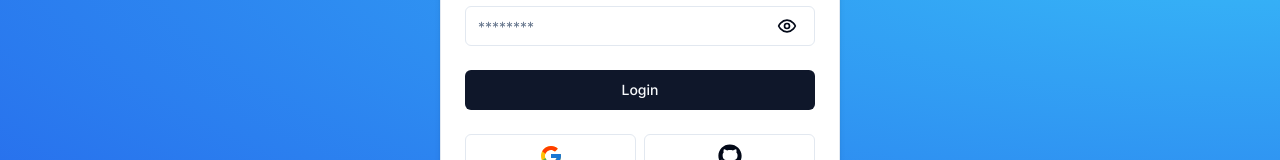
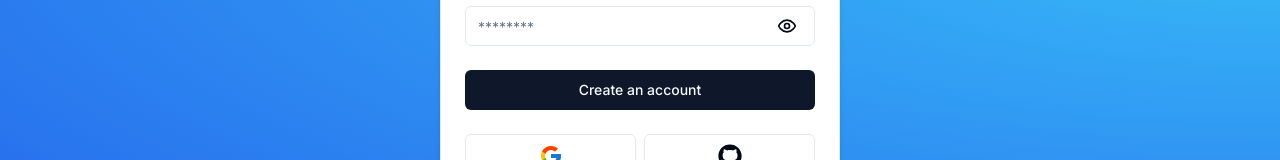
Before and after one commit to TeamM-KNUST/hnh-accommodation, a Next.js app: page /auth/register in a window 1280 px wide. Shown: the part 486-646 px from the top of the page. Built offline with nearby package versions, Linux system fonts and the light colour scheme.

Commit message:
making the login and registeration button

```diff
--- /dev/null
+++ b/app/(auth)/auth/layout.tsx
@@ -0,0 +1,9 @@
+const AuthLayout = ({ children }: { children: React.ReactNode }) => {
+	return (
+		<div className="flex h-full items-center justify-center bg-[radial-gradient(ellipse_at_right,_var(--tw-gradient-stops))] from-sky-400 to-blue-600">
+			{children}
+		</div>
+	);
+};
+
+export default AuthLayout;
--- a/app/(auth)/auth/login/page.tsx
+++ b/app/(auth)/auth/login/page.tsx
@@ -2,9 +2,9 @@ import { LoginForm } from "@/components/auth/login-form";
 
 const LoginPage = () => {
     return (
-			<div className="flex h-full items-center justify-center bg-[radial-gradient(ellipse_at_right,_var(--tw-gradient-stops))] from-sky-400 to-blue-600">
+			< >
 				<LoginForm />
-			</div>
+			</>
 		);
 }
 
--- a/app/(auth)/auth/register/page.tsx
+++ b/app/(auth)/auth/register/page.tsx
@@ -2,9 +2,9 @@ import { RegisterForm } from "@/components/auth/register-form";
 
 const RegisterPage = () => {
 	return (
-		<div className="flex h-full items-center justify-center bg-[radial-gradient(ellipse_at_right,_var(--tw-gradient-stops))] from-sky-400 to-blue-600">
+		<>
 			<RegisterForm />
-		</div>
+		</>
 	);
 };
 
--- a/components/auth/register-form.tsx
+++ b/components/auth/register-form.tsx
@@ -140,7 +140,7 @@ export const RegisterForm = () => {
 					/>
 
 					<Button type="submit" className="w-full">
-						Login
+						Create an account
 					</Button>
 				</form>
 			</Form>
```
